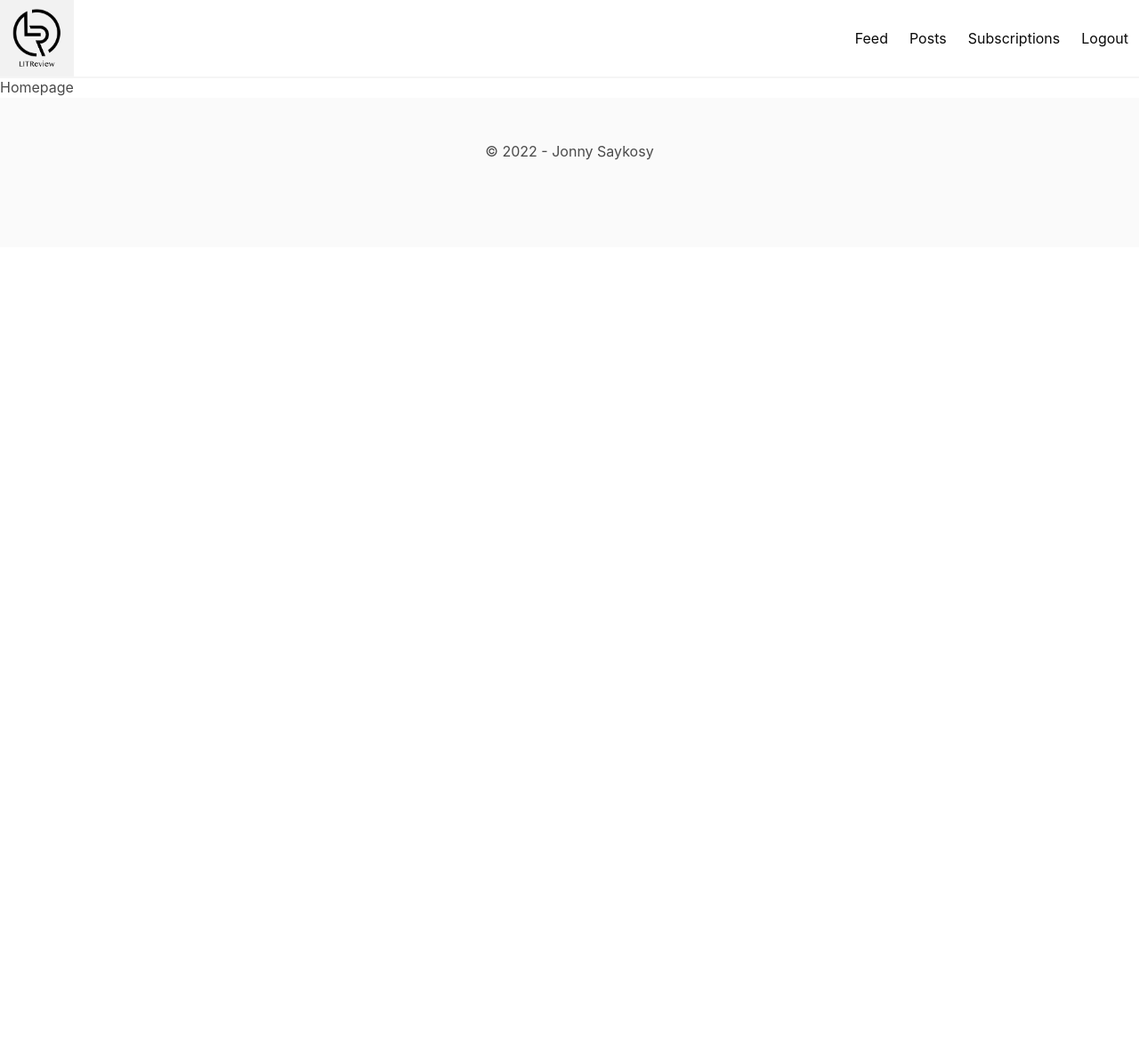
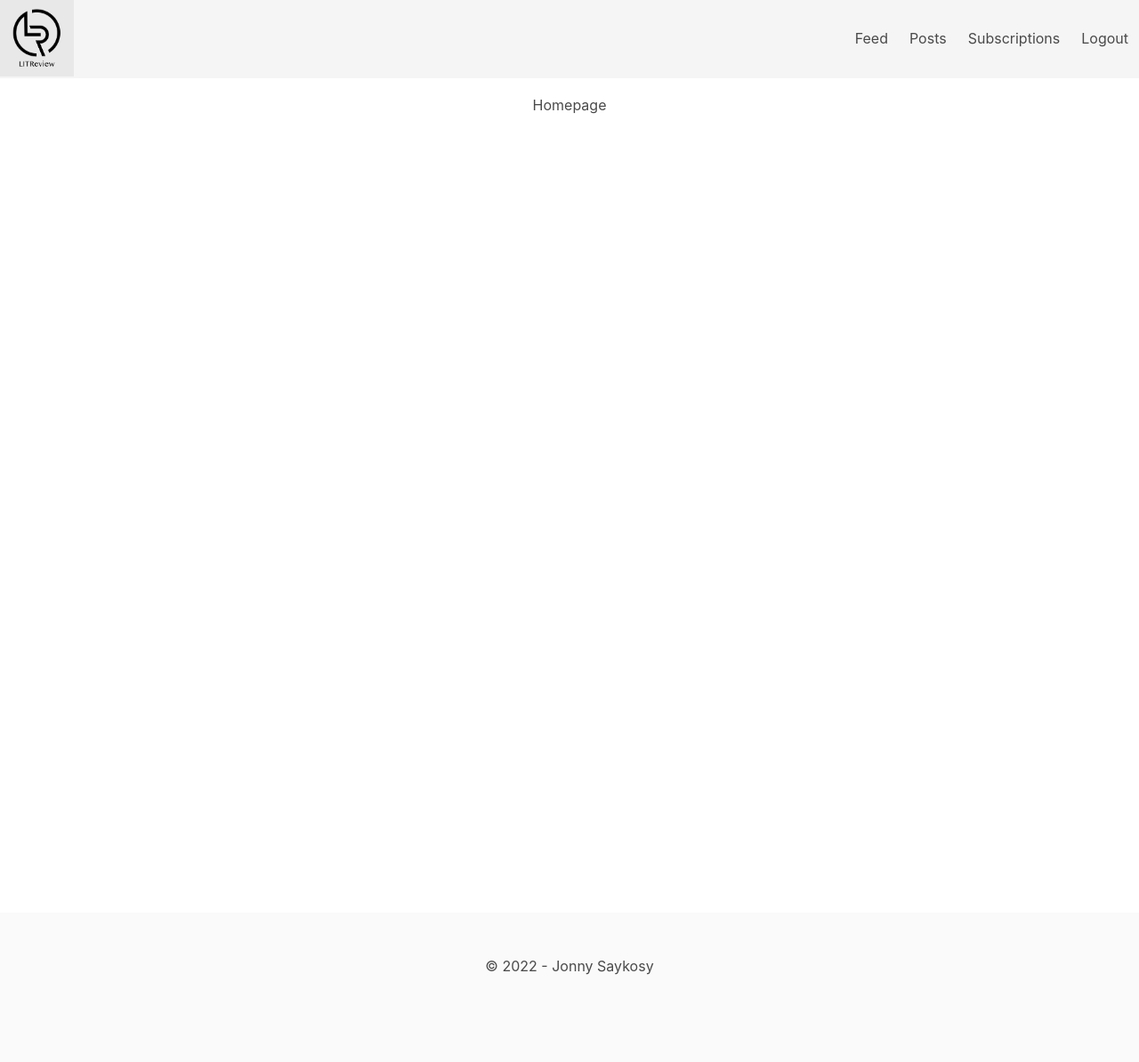
Before and after one commit to josayko-courses/litreview, a Django app: page / in a window 1280 px wide. Shown: the whole page at 89% size. Before the commit the page ends 180 px from the top, so only its background shows below. Run offline with Django 4.2, Linux system fonts and the light colour scheme.

Commit message:
update css

```diff
--- a/litreview/static/css/styles.css
+++ b/litreview/static/css/styles.css
@@ -1,7 +1,22 @@
 @import 'https://cdn.jsdelivr.net/npm/bulma@0.9.3/css/bulma.min.css';
+
+.navbar {
+  margin-bottom: 20px;
+}
 
 #nav-links > div > a.navbar-item {
   display: flex;
   justify-content: center;
   justify-items: center;
 }
+
+.container {
+  display: flex;
+  max-width: 1024px;
+  min-height: 900px;
+  justify-content: center;
+}
+
+.footer {
+  margin-top: 20px;
+}
--- a/litreview/templates/main.html
+++ b/litreview/templates/main.html
@@ -13,9 +13,11 @@
 
     {% include 'navbar.html' %}
 
-    {% block content %}
+    <div class="container">
+      {% block content %}
 
-    {% endblock content %}
+      {% endblock content %}
+    </div>
 
     {% include 'footer.html' %}
 
--- a/litreview/templates/navbar.html
+++ b/litreview/templates/navbar.html
@@ -1,5 +1,5 @@
 {% load static %}
-<nav class="navbar has-shadow is-white">
+<nav class="navbar has-shadow is-light">
   <div class="navbar-brand">
     <!-- Logo -->
     <a class="navbar-item" href="/">
```
